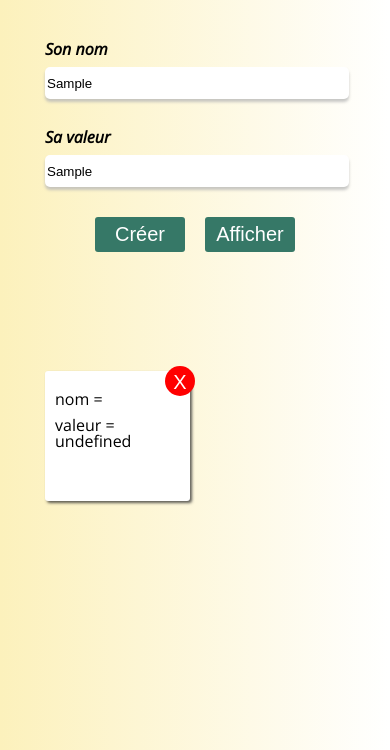
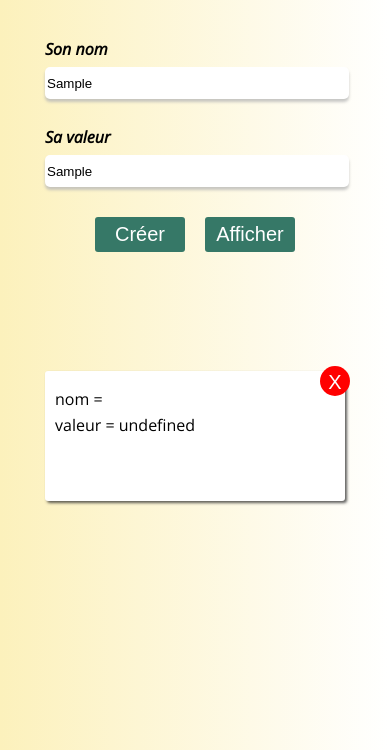
Before and after one commit to THOMAS-OC/cookie-creator, a plain HTML site: page index.html in a window 390 px wide. Both pictures are taken after typing "Sample", "Sample" into the empty fields and a click on the button "Afficher". Shown: the part 94-844 px from the top of the page. Drawn offline with nearby package versions, Linux system fonts and the light colour scheme.

Commit message:
Ajustement responsive

```diff
--- a/style.css
+++ b/style.css
@@ -112,3 +112,9 @@ article button {
     color:white;
     cursor: pointer;
 }
+
+@media (max-width: 900px) {
+    article {
+        width: 100%;
+    }
+}
```
